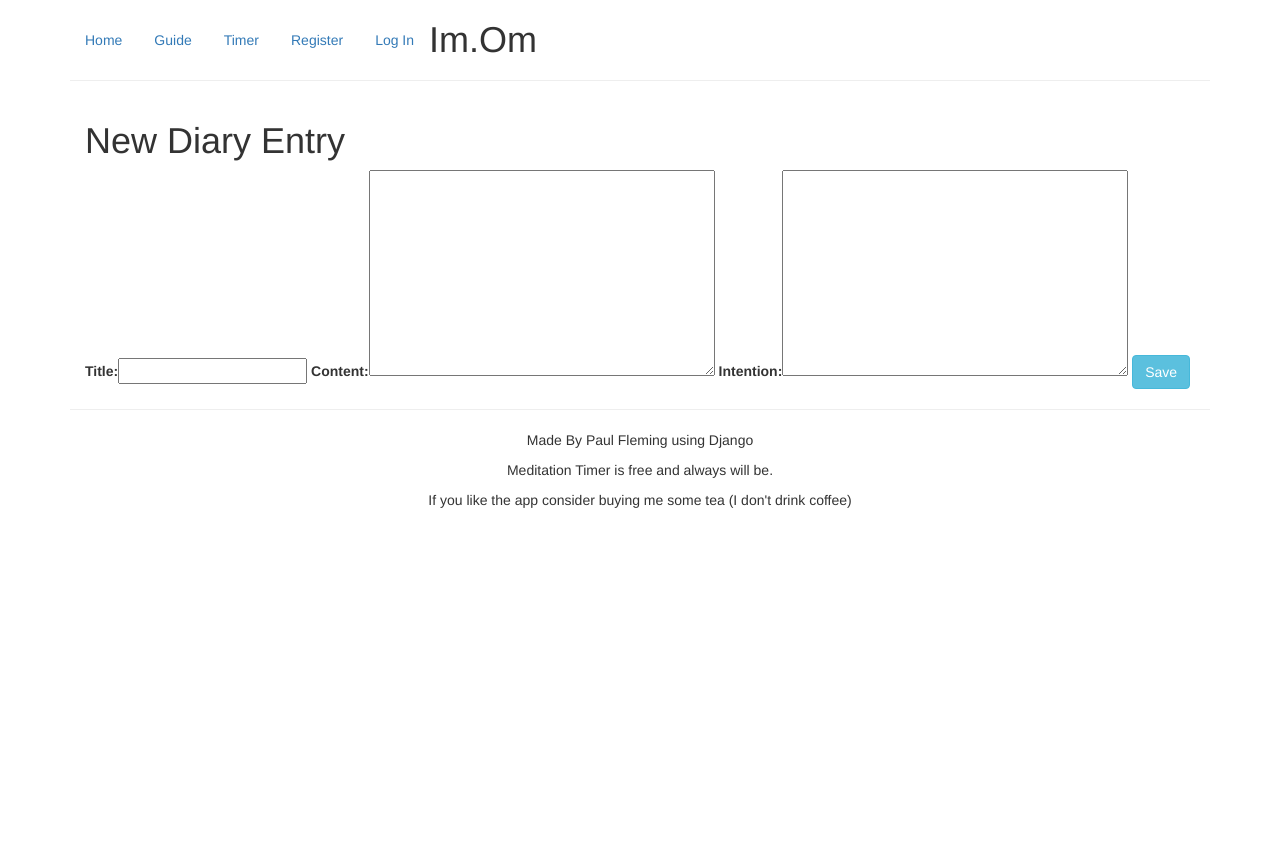
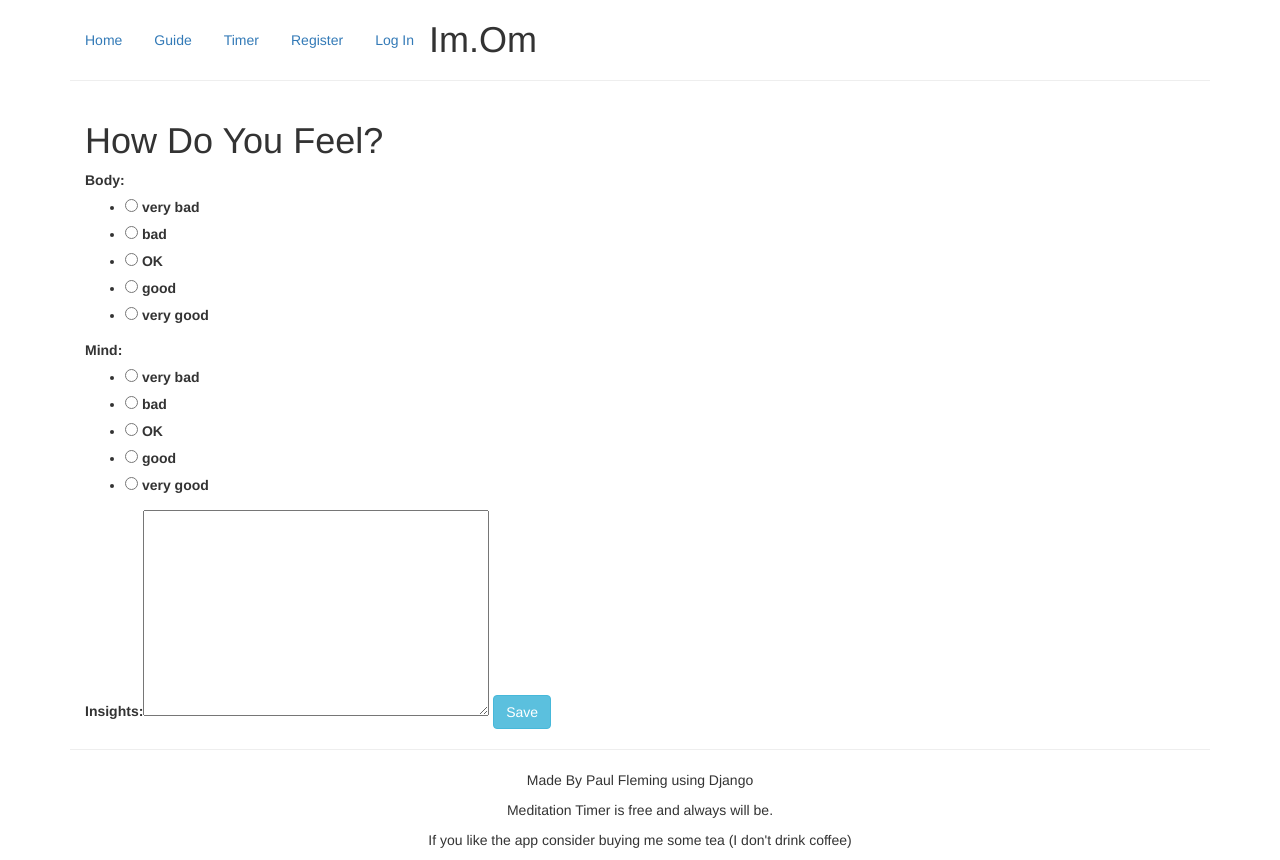
Before and after one commit to PaulMFleming/MeditationTimer, a Django app: page /diary/new/ in a window 1280 px wide. Before the commit the page ends 508 px from the top, so only its background shows below. Run offline with Django 3.2, Linux system fonts and the light colour scheme; some libraries are stand-ins or nearby versions.

Commit message:
changed diaryentryform to have radio buttons

```diff
--- a/Meditate_prj/diary/forms.py
+++ b/Meditate_prj/diary/forms.py
@@ -1,9 +1,11 @@
 from django import forms
-from .models import DiaryEntry
+from .models import DiaryEntry, FORM_CHOICES
 
 
 class DiaryEntryForm(forms.ModelForm):
+    body = forms.ChoiceField(widget=forms.RadioSelect(),choices=FORM_CHOICES)
+    mind = forms.ChoiceField(widget=forms.RadioSelect(),choices=FORM_CHOICES)
 
     class Meta:
         model = DiaryEntry
-        fields = ('title', 'content', 'intention')
+        fields = ('body', 'mind', 'insights')
--- a/Meditate_prj/diary/models.py
+++ b/Meditate_prj/diary/models.py
@@ -4,8 +4,17 @@ from __future__ import unicode_literals
 from django.db import models
 from django.utils import timezone
 from django.conf import settings
+from django import forms
 
 # Create your models here.
+
+FORM_CHOICES = [
+    ('very bad', 'very bad'),
+    ('bd', 'bad'),
+    ('OK', 'OK'),
+    ('good', 'good'),
+    ('very good', 'very good'),
+]
 
 class DiaryEntry(models.Model):
     """
@@ -15,8 +24,9 @@ class DiaryEntry(models.Model):
     author = models.ForeignKey(settings.AUTH_USER_MODEL) # link author to the registered user
     title = models.CharField(max_length=200) # set this to be the date later on
     created_date = models.DateTimeField(auto_now_add=True)
-    content = models.TextField()
-    intention = models.TextField()
+    body = models.CharField(max_length=200, choices=FORM_CHOICES, null=True, default='OK')
+    mind = models.CharField(max_length=200, choices=FORM_CHOICES, null=True, default='OK')
+    insights = models.TextField()
 
     def publish(self):
         self.save()
--- a/Meditate_prj/diary/views.py
+++ b/Meditate_prj/diary/views.py
@@ -3,6 +3,7 @@ from __future__ import unicode_literals
 
 from django.shortcuts import render, get_object_or_404, redirect
 from django.contrib.auth.decorators import login_required
+from django.contrib import messages
 from django.utils import timezone
 from .forms import DiaryEntryForm
 from .models import DiaryEntry
@@ -39,8 +40,11 @@ def new_entry(request):
             entry.author = request.user
             entry.created_date = timezone.now()
             entry.save()
+            messages.success(request, "Entry created successfully")
             return redirect(entry_detail, entry.pk)
+        else:
+            messages.error(request, "There was an error saving your entry")
+            return render(request, 'diaryentryform.html', {'form': form})
     else:
         form = DiaryEntryForm()
-        context = {'form': form}
-        return render(request, 'diaryentryform.html', context)
+        return render(request, 'diaryentryform.html', {'form': form})
--- a/Meditate_prj/templates/diaryentryform.html
+++ b/Meditate_prj/templates/diaryentryform.html
@@ -1,7 +1,7 @@
 {% extends "base.html" %}
 {% block content %}
     {% load bootstrap_tags %}
-    <h1>New Diary Entry</h1>
+    <h1>How Do You Feel?</h1>
     <form method="POST">
         {% csrf_token %}
         {{ form | as_bootstrap }}
```
Also changed, not shown: Meditate_prj/db.sqlite3, Meditate_prj/diary/migrations/0003_diaryentry_body.py (added), Meditate_prj/diary/migrations/0004_auto_20171021_1721.py (added), Meditate_prj/static/media/images/emoji-five.png (added), Meditate_prj/static/media/images/emoji-four.png (added), Meditate_prj/static/media/images/emoji-one.png (added), Meditate_prj/static/media/images/emoji-three.png (added), Meditate_prj/static/media/images/emoji-two.png (added), 7 other files.
